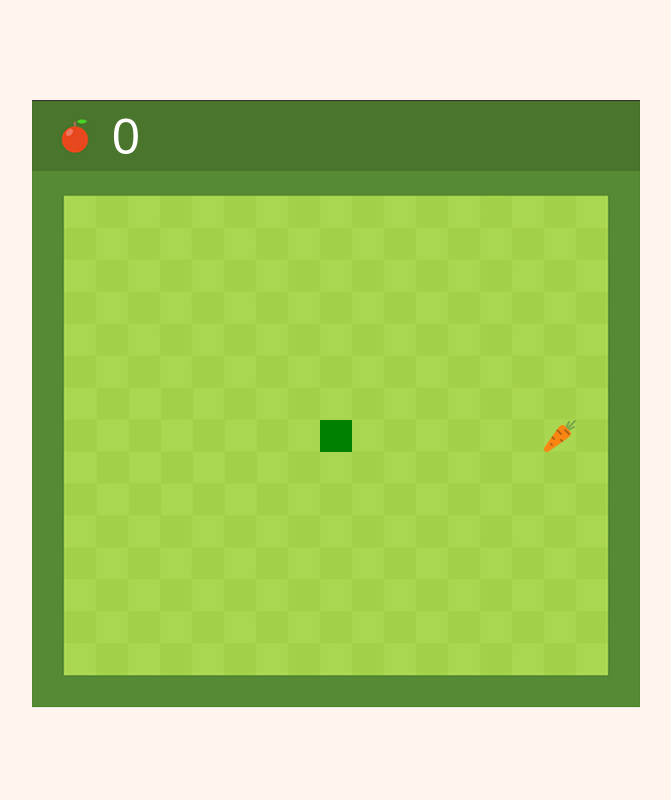
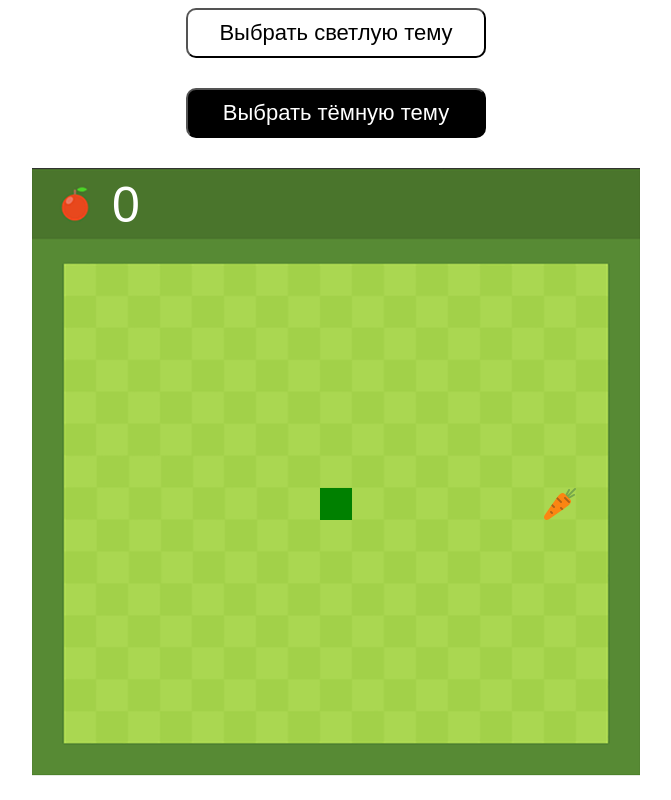
Before and after one commit to Khaera/SnakeGame, a plain HTML site: page index.html in a window 1280 px wide. Shown: the whole page, without its empty margins (304-975 px from the left). Drawn offline with Linux system fonts and the light colour scheme.

Commit message:
feat: change background-color

```diff
--- a/css/style.css
+++ b/css/style.css
@@ -1,9 +1,36 @@
-.page {
-  background-color: seashell;
+body {
+  background-color: white;
+  max-height: 800px;
+}
+
+.button_light {
+  display: block;
+  margin: 0 auto;
+  padding: 0;
+  width: 300px;
+  height: 50px;
+  background-color: white;
+  font-size: 22px;
+  border-radius: 10px;
+  cursor: pointer;
+}
+
+.button_dark {
+  display: block;
+  margin: 0 auto;
+  margin-top: 30px;
+  padding: 0;
+  width: 300px;
+  height: 50px;
+  background-color: black;
+  font-size: 22px;
+  color: white;
+  border-radius: 10px;
+  cursor: pointer;
 }
 
 canvas {
     display: block;
     margin: 0 auto;
-    margin-top: 100px;
+    margin-top: 30px;
 }
--- a/index.html
+++ b/index.html
@@ -7,7 +7,9 @@
   <link rel="stylesheet" href="./css/style.css">
   <title>Змейка на JS</title>
 </head>
-<body class="page">
+<body>
+  <button type="button" class="button_light">Выбрать светлую тему</button>
+  <button type="button" class="button_dark">Выбрать тёмную тему</button>
   <canvas id="game" width="608" height="608"></canvas>
   <script src="./scripts/script.js"></script>
 </body>
--- a/scripts/script.js
+++ b/scripts/script.js
@@ -1,5 +1,7 @@
 const canvas = document.querySelector('#game');
 const ctx = canvas.getContext('2d');
+const buttonLight = document.querySelector('.button_light');
+const buttonDark = document.querySelector('.button_dark');
 
 const ground = new Image();
 ground.src = './images/ground.png';
@@ -91,3 +93,15 @@ function drawGame() {
 }
 
 let game = setInterval(drawGame, 100);
+
+function changeBackgroundColorToWhite() {
+  document.body.style.backgroundColor = 'white';
+}
+
+buttonLight.addEventListener('click', changeBackgroundColorToWhite);
+
+function changeBackgroundColorToBlack() {
+  document.body.style.backgroundColor = 'black';
+}
+
+buttonDark.addEventListener('click', changeBackgroundColorToBlack);
```
